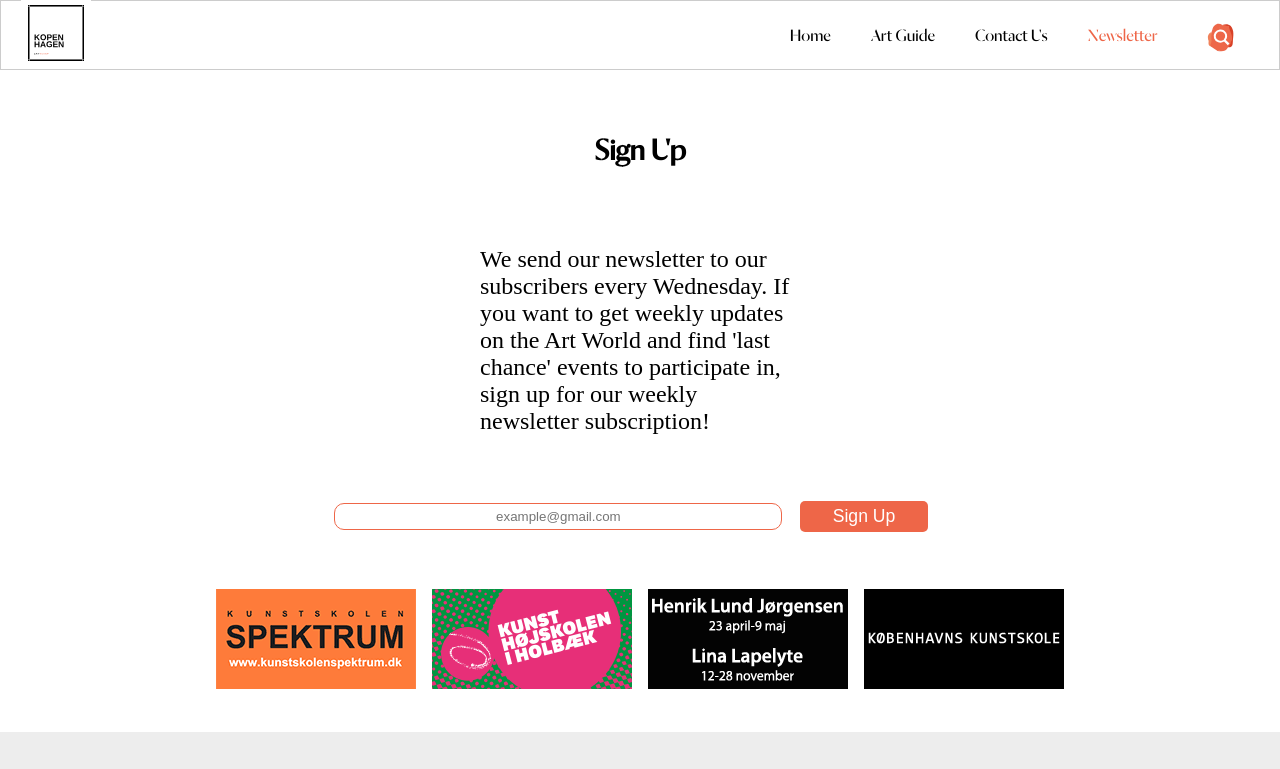
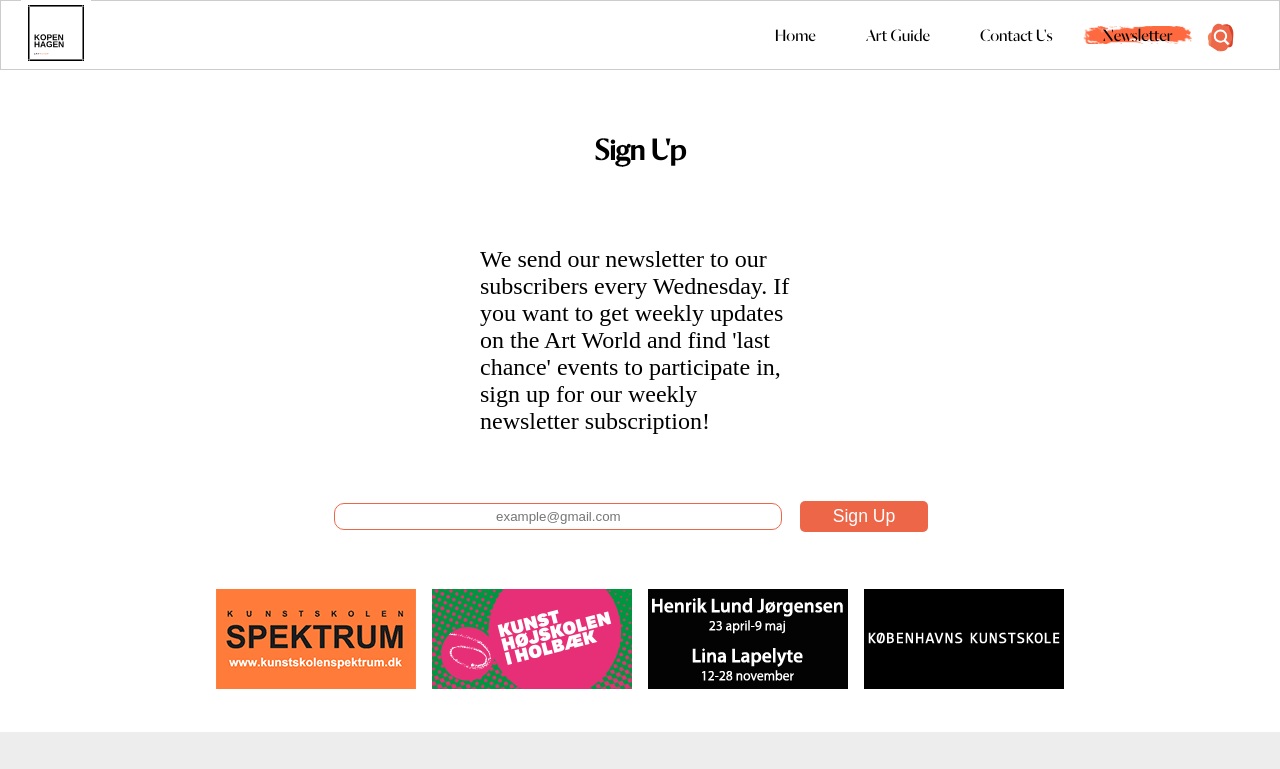
Before and after one commit to Gincb/kopenhagenart, a plain HTML site: page pages/newsletter.html in a window 1280 px wide. Shown: the top 769 px of the page. Drawn offline with Linux system fonts and the light colour scheme.

Commit message:
hover nav

```diff
--- a/css/style.css
+++ b/css/style.css
@@ -103,7 +103,14 @@ a {
 }
 
 .active-link {
-    color: #EE6648;
+    padding: 0 25px;
+    background-image: url("../assets/stroke.png");
+    background-position: center;
+    background-size: cover;
+}
+
+.hover-link {
+    padding: 0 25px;
 }
 
 /* Carousel */
@@ -111,6 +118,7 @@ a {
     position: relative;
     width: 100%;
     margin: 3rem 0 1rem 0;
+    overflow: hidden;
 }
 
 .carousel-strip {
@@ -667,10 +675,6 @@ footer address {
         margin-top: 0;
     }
 
-    .nav-links {
-        margin-left: 40px;
-    }
-
     .logo {
         margin-top: 0;
         margin-left: 20px;
@@ -684,9 +688,15 @@ footer address {
         display: none;
     }
 
-    .logo:hover,
-    .nav-links:hover {
-        color: #EE6648;
+    .hover-link{
+        width: 100px;
+        background-image: url("../assets/stroke.png");
+        background-position: 0px 0px;
+    }
+
+    .hover-link:hover {
+        background-position: center;
+        background-size: cover;
     }
 
     /* Events */
--- a/js/script.js
+++ b/js/script.js
@@ -9,7 +9,7 @@ navBarToggle.addEventListener("click", function () {
 
 const backButton = document.querySelector(".back");
 if (backButton) {
-backButton.addEventListener("click", goBack);
+    backButton.addEventListener("click", goBack);
 }
 
 function goBack() {
--- a/pages/newsletter.html
+++ b/pages/newsletter.html
@@ -22,19 +22,19 @@
         <a href="#" class="logo"><img src="../assets/newlogokph.svg" alt="Logo"></a>
         <ul class="navbar-list" id="js-menu">
             <li>
-                <a href="../index.html" class="nav-links">Home</a>
+                <a href="../index.html" class="nav-links hover-link">Home</a>
             </li>
             <li>
-                <a href="art-guide.html" class="nav-links">Art Guide</a>
+                <a href="art-guide.html" class="nav-links hover-link">Art Guide</a>
             </li>
             <li>
-                <a href="contact-us.html" class="nav-links">Contact Us</a>
+                <a href="contact-us.html" class="nav-links hover-link">Contact Us</a>
             </li>
             <li>
                 <a href="newsletter.html" class="nav-links active-link">Newsletter</a>
             </li>
             <li>
-                <a href="#" class="nav-links active-link"><img src="../assets/search-icon-04.svg" class="search" alt="Search"></a>
+                <a href="#" class="nav-links"><img src="../assets/search-icon-04.svg" class="search" alt="Search"></a>
             </li>
         </ul>
     </nav>
```
Also changed, not shown: index.html (+3 -3 lines), pages/art-guide.html (+4 -4 lines), pages/contact-us.html (+4 -4 lines), pages/event.html (+5 -5 lines), pages/newsletter-confirm.html (+4 -4 lines), assets/stroke.png (added).
